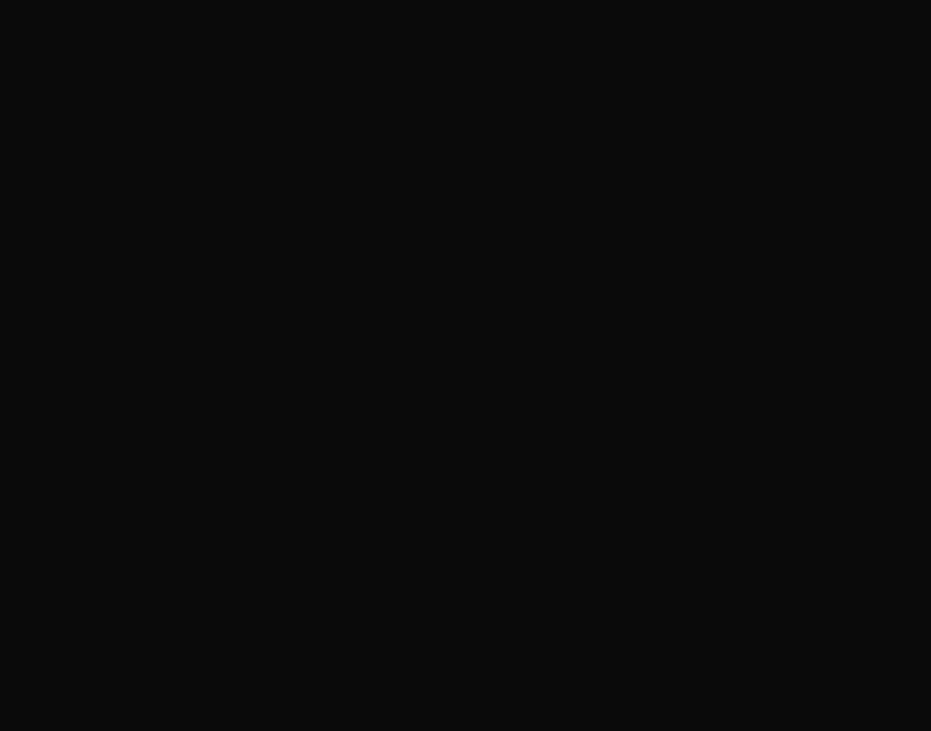
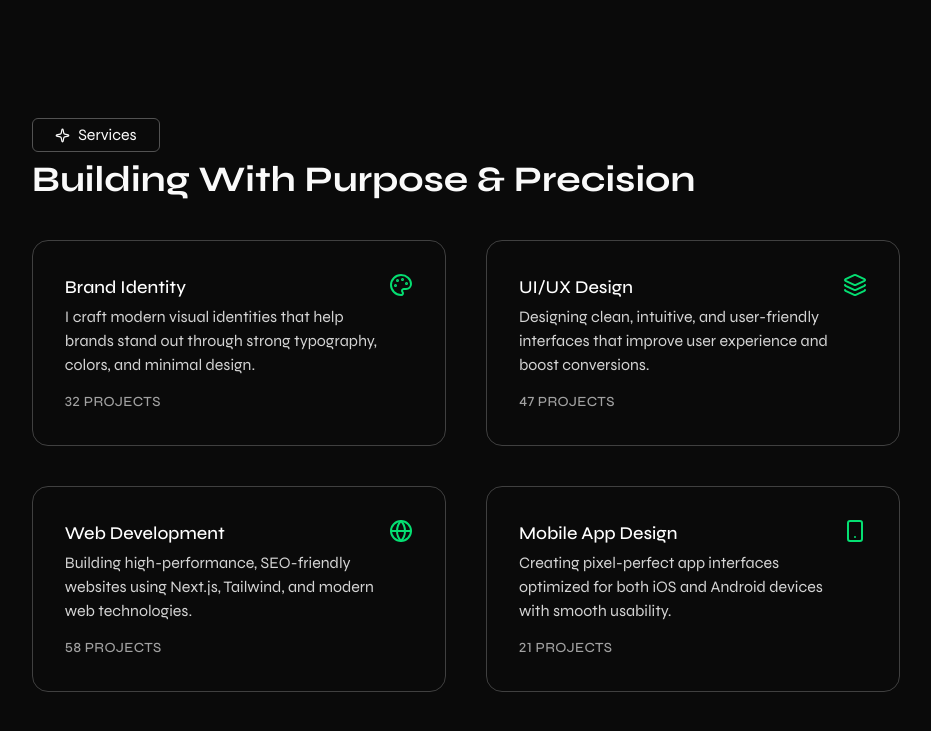
Before and after one commit to Jisap/portfolio-2025, a React (Vite) app: page / in a window 1280 px wide. Shown: the part 1930-2661 px from the top of the page, without its empty margins (340-1271 px from the left). Before the commit the page ends 1968 px from the top, so only its background shows below. Built offline with nearby package versions, Linux system fonts and the light colour scheme.

Commit message:
feat: add new Services section with ServiceCard component to the application.

```diff
--- a/src/App.tsx
+++ b/src/App.tsx
@@ -4,6 +4,7 @@
 import { Stats } from "./components/Stats"
 import { Projects } from "./components/Projects"
 import { About } from "./components/About"
+import { Services } from "./components/Services"
 
 
 
@@ -16,6 +17,7 @@
       <Stats />
       <Projects />
       <About />
+      <Services />
     </main>
   )
 }
--- /dev/null
+++ b/src/components/ServiceCard.tsx
@@ -0,0 +1,30 @@
+
+
+
+import type { ServiceType } from "@/types"
+
+
+
+export const ServiceCard = ({ service }: { service: ServiceType }) => {
+  return (
+    <div className="relative flex items-start justify-between rounded-2xl border border-neutral-700 p-8 hover:bg-zinc-900 transition-all duration-300 hover:border-primary ">
+      <div>
+        <h3 className="text-lg font-medium text-white mb-1">
+          {service.title}
+        </h3>
+
+        <p className="text-neutral-300 mb-3">
+          {service.desc}
+        </p>
+
+        <span className="text-sm lining-nums text-neutral-400 font-medium uppercase tracking-wide">
+          {service.projects}
+        </span>
+      </div>
+
+      <div className="shrink-0">
+        {service.icon}
+      </div>
+    </div>
+  )
+}
--- /dev/null
+++ b/src/components/Services.tsx
@@ -0,0 +1,45 @@
+import { fadeUp, staggerContainer } from "@/lib/animations"
+import { motion } from "motion/react"
+import { SectionHeader } from "./SectionHeader"
+import { Button } from "./ui/button"
+import { services } from "@/constants"
+import { ServiceCard } from "./ServiceCard"
+
+
+
+export const Services = () => {
+  return (
+    <motion.section
+      initial="hidden"
+      whileInView="visible"
+      viewport={{ once: true, amount: 0.3 }}
+      variants={staggerContainer(0)}
+      className="mt-30 scroll-mt-10"
+      id="services"
+    >
+      <SectionHeader
+        title="Building with Purpose & Precision"
+        subtitle="Services"
+      />
+      <motion.div
+        initial="hidden"
+        whileInView="visible"
+        viewport={{ once: true, amount: 0.3 }}
+        variants={staggerContainer(0.5)}
+        className="mt-10 grid md:grid-cols-2 gap-10"
+      >
+        {services.map((service) => (
+          <motion.div
+            key={service.title}
+            variants={fadeUp}
+          >
+            <ServiceCard
+              service={service}
+            />
+          </motion.div>
+        ))}
+      </motion.div>
+
+    </motion.section>
+  )
+}
```
